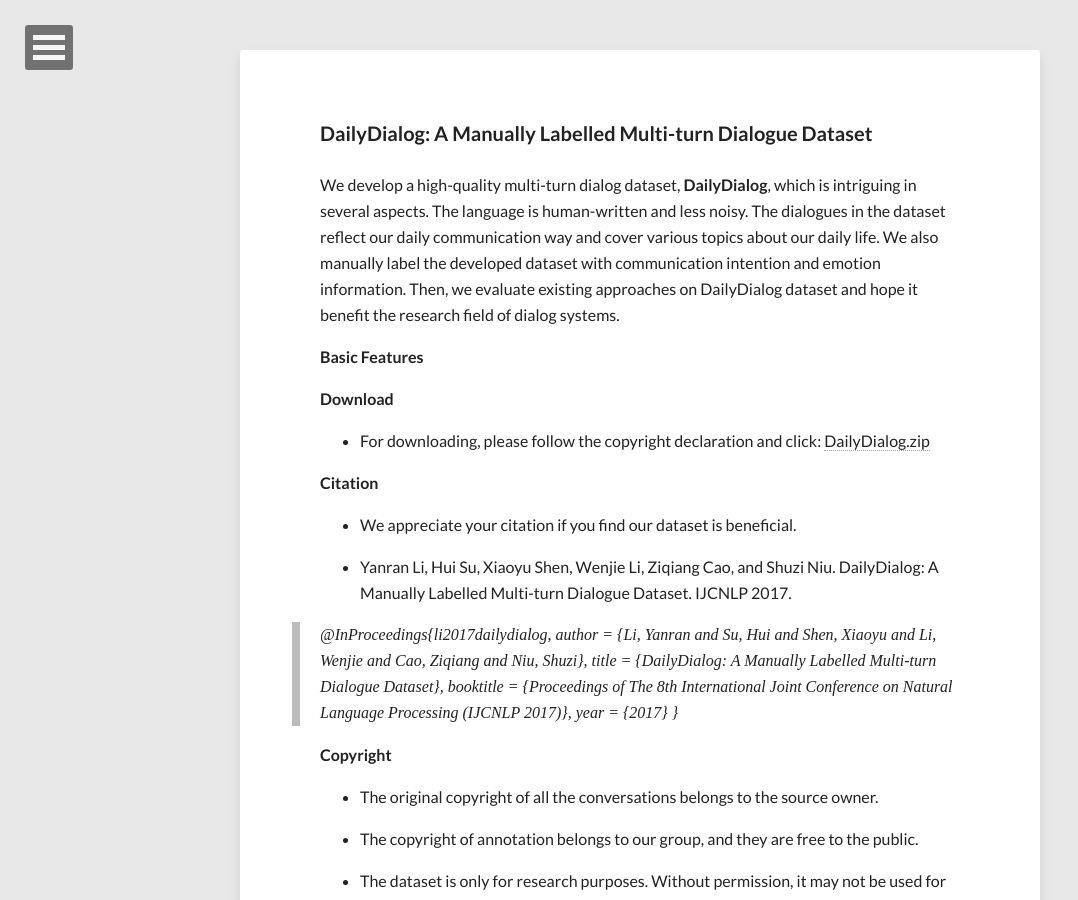
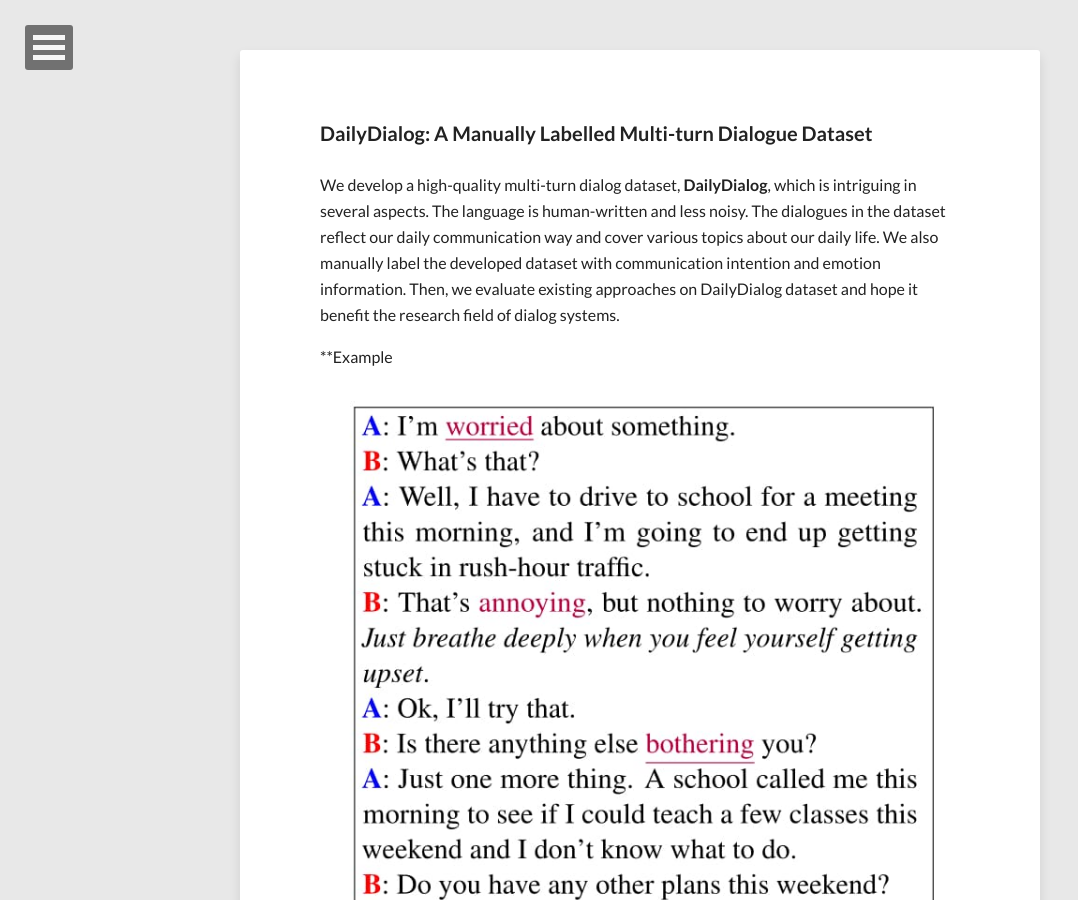
Before and after one commit to niangaotuantuan/niangaotuantuan.github.io, a Jekyll site: the page built from dailydialog.md, in a window 1280 px wide and 900 px high. Shown: the whole window, without its empty margins (0-1078 px from the left). Built offline with Jekyll 4.4.1, drawn with Linux system fonts in a browser that asks for light colours; nearby versions of some CDN libraries; our own code applies the rules of GitHub Pages for plain Markdown files.

Commit message:
add example to the dailydialog page

```diff
--- a/dailydialog.md
+++ b/dailydialog.md
@@ -10,6 +10,10 @@
 **DailyDialog: A Manually Labelled Multi-turn Dialogue Dataset**
 
 We develop a high-quality multi-turn dialog dataset, **DailyDialog**, which is intriguing in several aspects. The language is human-written and less noisy. The dialogues in the dataset reflect our daily communication way and cover various topics about our daily life. We also manually label the developed dataset with communication intention and emotion information. Then, we evaluate existing approaches on DailyDialog dataset and hope it benefit the research field of dialog systems.
+
+**Example
+
+![](/images/dailydialog_example.jpg)
 
 **Basic Features**
 
```
